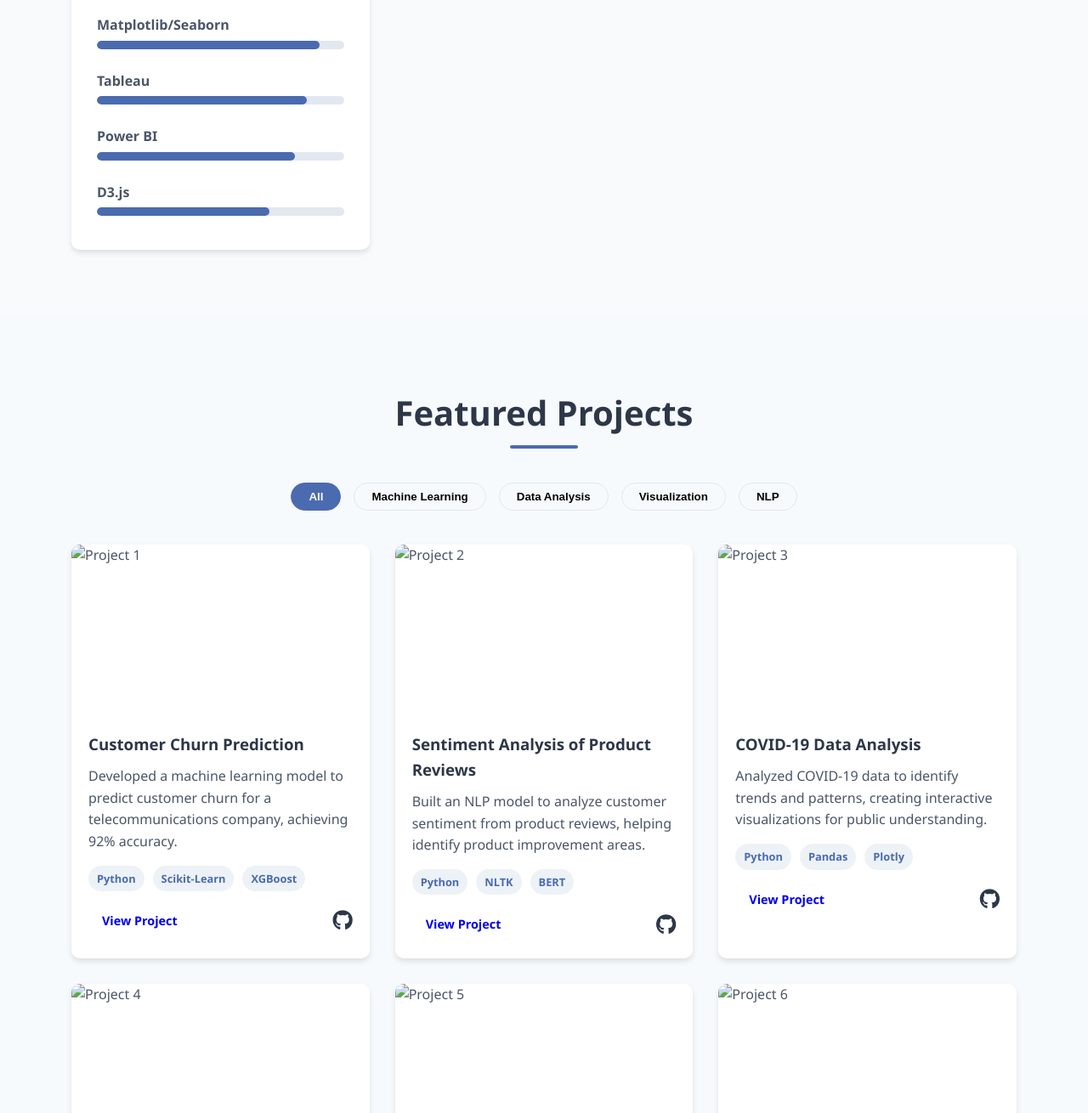
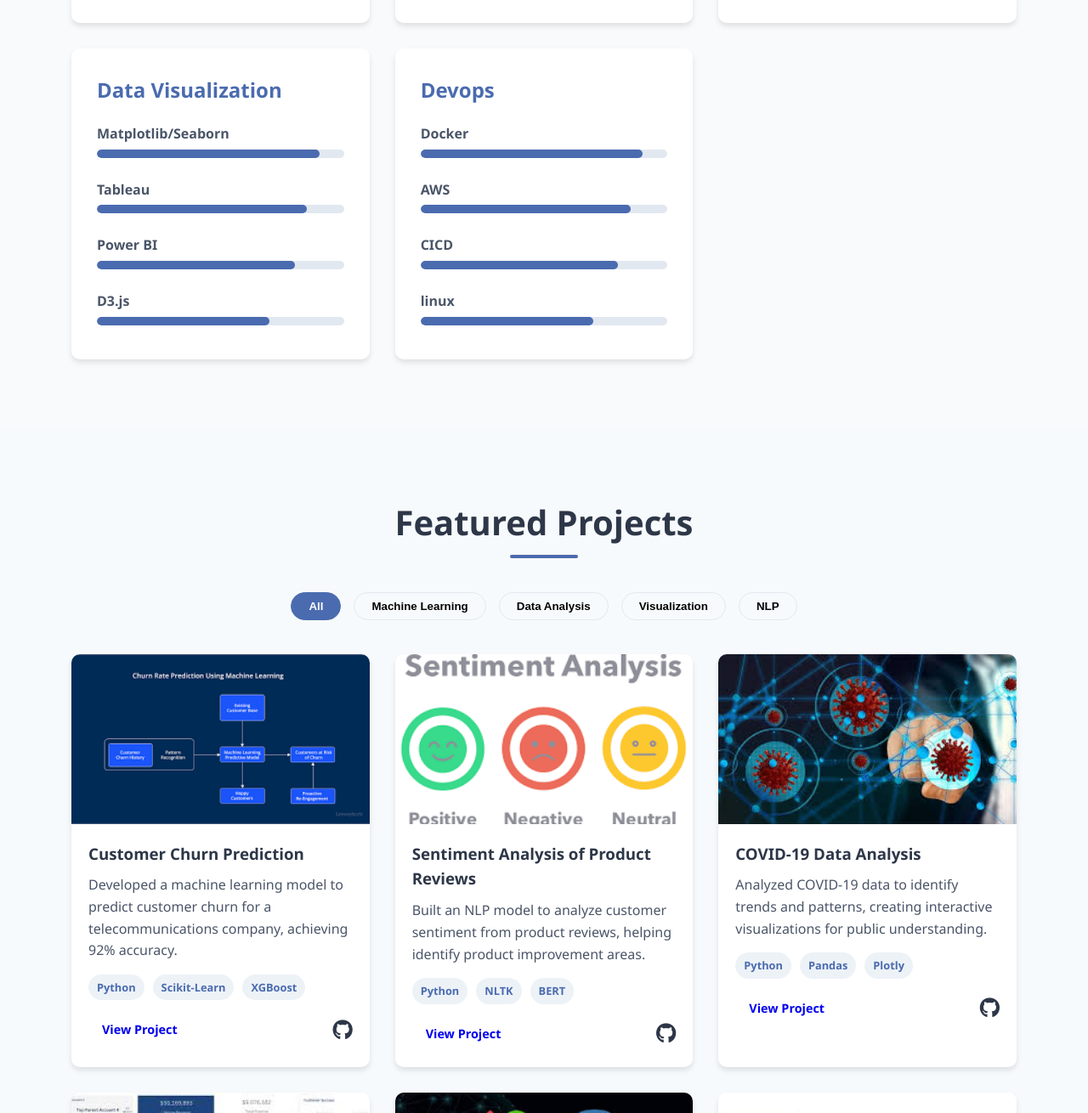
Before and after one commit to tayyabriaz60/Tayyabriaz-portfolio, a website: page index.html in a window 1280 px wide. Shown: the part 2184-3494 px from the top of the page at 85% size. Drawn offline with Linux system fonts and the light colour scheme; files whose address does not match are found by name.

Commit message:
Deploy portfolio project

```diff
--- a/index.html
+++ b/index.html
@@ -50,20 +50,20 @@
             <h2 class="section-title">About Me</h2>
             <div class="about-content">
                 <div class="about-image">
-                    <img src="images/profile.jpg" alt="Profile Picture">
+                    <img src="/home/tayyab/Documents/AnyDesk/Firstproject/images/IMG_20241225_221729_446.jpg" alt="Profile Picture">
                 </div>
                 <div class="about-text">
                     <h3>Data Scientist & Analyst</h3>
-                    <p>I am a passionate data scientist with expertise in statistical analysis, machine learning, and data visualization. With a background in [Your Background], I combine technical skills with domain knowledge to extract meaningful insights from complex datasets.</p>
+                    <p>I am Tayyab Riaz a passionate data scientist with expertise in statistical analysis, machine learning, and data visualization. With a background in [Your Background], I combine technical skills with domain knowledge to extract meaningful insights from complex datasets.</p>
                     <p>My goal is to leverage data-driven approaches to solve real-world problems and help organizations make informed decisions.</p>
                     <div class="about-details">
                         <div class="detail">
                             <i class="fas fa-graduation-cap"></i>
-                            <span>MSc in Data Science</span>
+                            <span>BS in Data Science</span>
                         </div>
                         <div class="detail">
                             <i class="fas fa-briefcase"></i>
-                            <span>5+ Years Experience</span>
+                            <span>2+ Years Experience</span>
                         </div>
                         <div class="detail">
                             <i class="fas fa-project-diagram"></i>
@@ -200,6 +200,37 @@
                         </div>
                     </div>
                 </div>
+
+
+                <div class="skill-category">
+                    <h3>Devops</h3>
+                    <div class="skill-items">
+                        <div class="skill-item">
+                            <div class="skill-name">Docker</div>
+                            <div class="skill-bar">
+                                <div class="skill-level" style="width: 90%;"></div>
+                            </div>
+                        </div>
+                        <div class="skill-item">
+                            <div class="skill-name">AWS</div>
+                            <div class="skill-bar">
+                                <div class="skill-level" style="width: 85%;"></div>
+                            </div>
+                        </div>
+                        <div class="skill-item">
+                            <div class="skill-name">CICD</div>
+                            <div class="skill-bar">
+                                <div class="skill-level" style="width: 80%;"></div>
+                            </div>
+                        </div>
+                        <div class="skill-item">
+                            <div class="skill-name">linux</div>
+                            <div class="skill-bar">
+                                <div class="skill-level" style="width: 70%;"></div>
+                            </div>
+                        </div>
+                    </div>
+                </div>
             </div>
         </div>
     </section>
@@ -219,7 +250,7 @@
                 <!-- Project 1 -->
                 <div class="project-card" data-category="machine-learning">
                     <div class="project-image">
-                        <img src="images/project1.jpg" alt="Project 1">
+                        <img src="/home/tayyab/Documents/AnyDesk/Firstproject/images/Customer Churn Prediction.png" alt="Project 1">
                     </div>
                     <div class="project-info">
                         <h3>Customer Churn Prediction</h3>
@@ -239,7 +270,7 @@
                 <!-- Project 2 -->
                 <div class="project-card" data-category="nlp">
                     <div class="project-image">
-                        <img src="images/project2.jpg" alt="Project 2">
+                        <img src="/home/tayyab/Documents/AnyDesk/Firstproject/images/Sentiment Analysis of Product Reviews.png" alt="Project 2">
                     </div>
                     <div class="project-info">
                         <h3>Sentiment Analysis of Product Reviews</h3>
@@ -259,7 +290,7 @@
                 <!-- Project 3 -->
                 <div class="project-card" data-category="data-analysis">
                     <div class="project-image">
-                        <img src="images/project3.jpg" alt="Project 3">
+                        <img src="/home/tayyab/Documents/AnyDesk/Firstproject/images/COVID-19 Data Analysis.jpeg" alt="Project 3">
                     </div>
                     <div class="project-info">
                         <h3>COVID-19 Data Analysis</h3>
@@ -279,7 +310,7 @@
                 <!-- Project 4 -->
                 <div class="project-card" data-category="visualization">
                     <div class="project-image">
-                        <img src="images/project4.jpg" alt="Project 4">
+                        <img src="/home/tayyab/Documents/AnyDesk/Firstproject/images/Sales Dashboard.jpeg" alt="Project 4">
                     </div>
                     <div class="project-info">
                         <h3>Sales Dashboard</h3>
@@ -299,7 +330,7 @@
                 <!-- Project 5 -->
                 <div class="project-card" data-category="machine-learning">
                     <div class="project-image">
-                        <img src="images/project5.jpg" alt="Project 5">
+                        <img src="/home/tayyab/Documents/AnyDesk/Firstproject/images/House Price Prediction.jpeg" alt="Project 5">
                     </div>
                     <div class="project-info">
                         <h3>House Price Prediction</h3>
@@ -319,7 +350,7 @@
                 <!-- Project 6 -->
                 <div class="project-card" data-category="nlp">
                     <div class="project-image">
-                        <img src="images/project6.jpg" alt="Project 6">
+                        <img src="/home/tayyab/Documents/AnyDesk/Firstproject/images/Text Summarization Tool.jpeg" alt="Project 6">
                     </div>
                     <div class="project-info">
                         <h3>Text Summarization Tool</h3>
@@ -353,15 +384,15 @@
                     <div class="contact-details">
                         <div class="contact-item">
                             <i class="fas fa-envelope"></i>
-                            <span>email@example.com</span>
+                            <span>tayyabriaz80060@gmail.com</span>
                         </div>
                         <div class="contact-item">
                             <i class="fas fa-phone"></i>
-                            <span>+1 (123) 456-7890</span>
+                            <span>+92 308410262</span>
                         </div>
                         <div class="contact-item">
                             <i class="fas fa-map-marker-alt"></i>
-                            <span>New York, NY</span>
+                            <span>Lahore, Pakistan</span>
                         </div>
                     </div>
                     <div class="social-links">
```
Also changed, not shown: images/COVID-19 Data Analysis.jpeg (added), images/Customer Churn Prediction.png (added), images/House Price Prediction.jpeg (added), images/IMG_20241225_221729_446.jpg (added), images/Sales Dashboard.jpeg (added), images/Sentiment Analysis of Product Reviews.png (added), images/Text Summarization Tool.jpeg (added), 2 other files.
